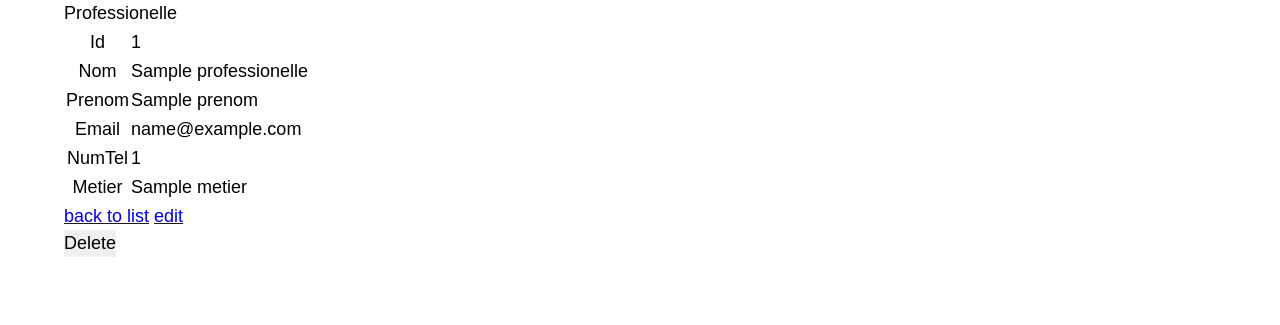
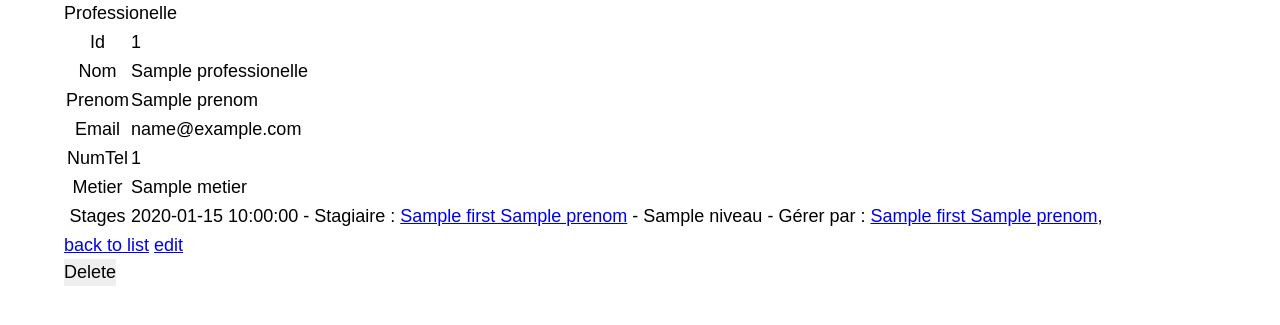
Before and after one commit to ProjetBDH/GestionStage, a Symfony app: template templates/professionelle/show.html.twig in a window 1280 px wide. Shown: the part 73-398 px from the top of the page. Run offline with Twig, Linux system fonts and the light colour scheme; the template is opened without the code that fills it: most values are stand-ins (such as "Sample title", 1, 10 or a date in 2020); some libraries are stand-ins or nearby versions.

Commit message:
Update struct

```diff
--- a/templates/jury/index.html.twig
+++ b/templates/jury/index.html.twig
@@ -19,7 +19,7 @@
                 <td>{{ jury.id }}</td>
                 <td>{{ jury.date }}</td>
                 <td>
-                    <a href="{{ path('app_jury_show', {'id': jury.id}) }}">show</a>
+                    {{ include('jury/_delete_form.html.twig') }}
                     <a href="{{ path('app_jury_edit', {'id': jury.id}) }}">edit</a>
                 </td>
             </tr>
--- a/templates/professionelle/show.html.twig
+++ b/templates/professionelle/show.html.twig
@@ -31,6 +31,41 @@
                 <th>Metier</th>
                 <td>{{ professionelle.metier }}</td>
             </tr>
+            <tr>
+                <th>Stages</th>
+                <td>
+                    {% for sta in professionelle.stages %}
+                        {% if sta.etudiants.count == 1 %}
+                            {{ sta.date }} - Stagiaire : <a href="{{ path('app_professionelle_show', {'id': sta.etudiants.first.id}) }}">{{ sta.etudiants.first.nom }} {{ sta.etudiants.first.prenom }}</a> - {{ sta.niveau }} - Gérer par : <a href="{{ path('app_professionelle_show', {'id': sta.professionelles.first.id}) }}">{{ sta.professionelles.first.nom }} {{ sta.professionelles.first.prenom }}</a>,
+                        {% else %}
+                            <table>
+                                <thead>
+                                <tr>
+                                    <th>Date</th>
+                                    <th>Stagiaire</th>
+                                    <th>Niveau</th>
+                                    <th>Gérer par</th>
+                                </thead>
+                                <tbody>
+                                <tr>
+                                    <td>{{ sta.date }}</td>
+                                    <td>
+                                        {% for etu in sta.etudiants %}
+                                            <a href="{{ path('app_etudiant_show', {'id': etu.id}) }}">{{ etu.nom }} {{ etu.prenom }}</a><br/>,
+                                        {% endfor %}
+                                    </td>
+                                    <td>{{ sta.niveau }}</td>
+                                    <td><a href="{{ path('app_professionelle_show', {'id': sta.professionelles.first.id}) }}">{{ sta.professionelles.first.nom }} {{ sta.professionelles.first.prenom }}</a></td>
+                                </tr>
+                                </tbody>
+                            </table>
+                        {% endif %}
+                    {% else %}
+                        no records found
+
+                    {% endfor %}
+                </td>
+        </tr>
         </tbody>
     </table>
 
```
Also changed, not shown: templates/etudiant/show.html.twig (indentation only).
